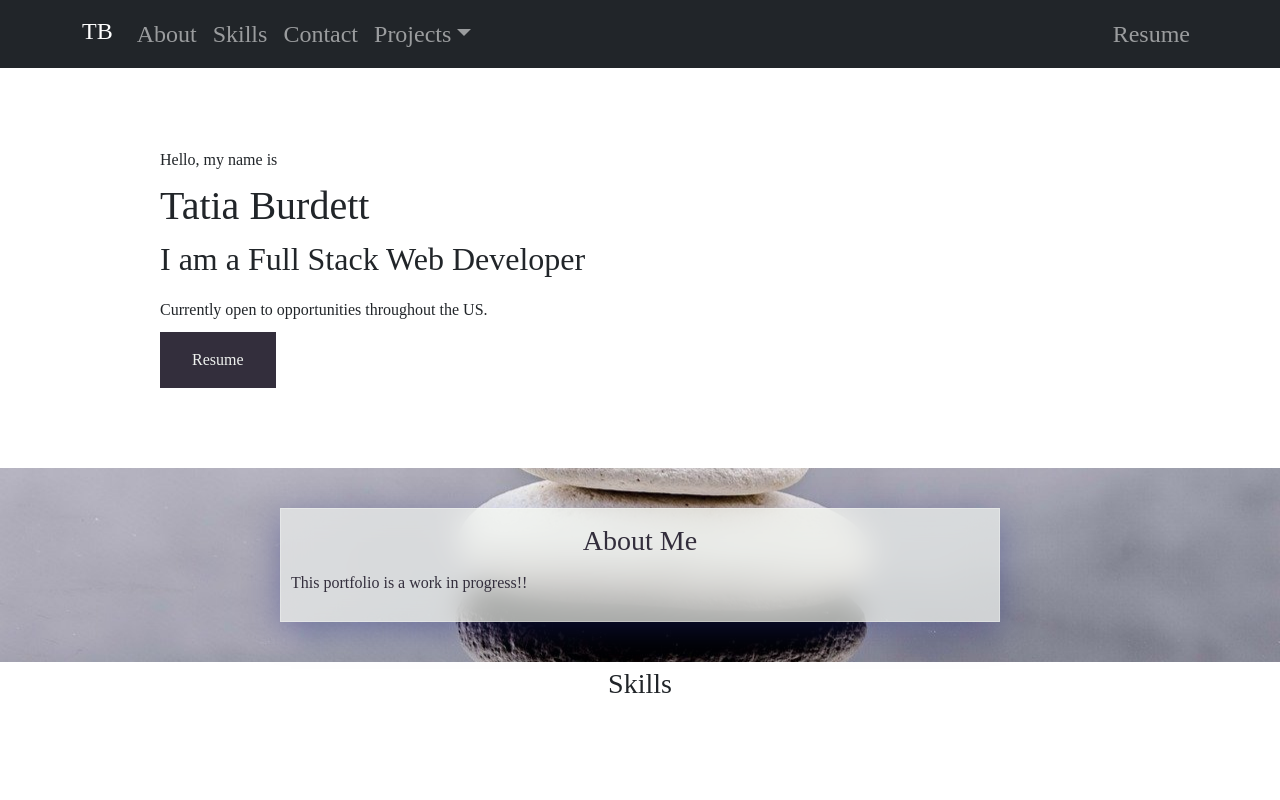
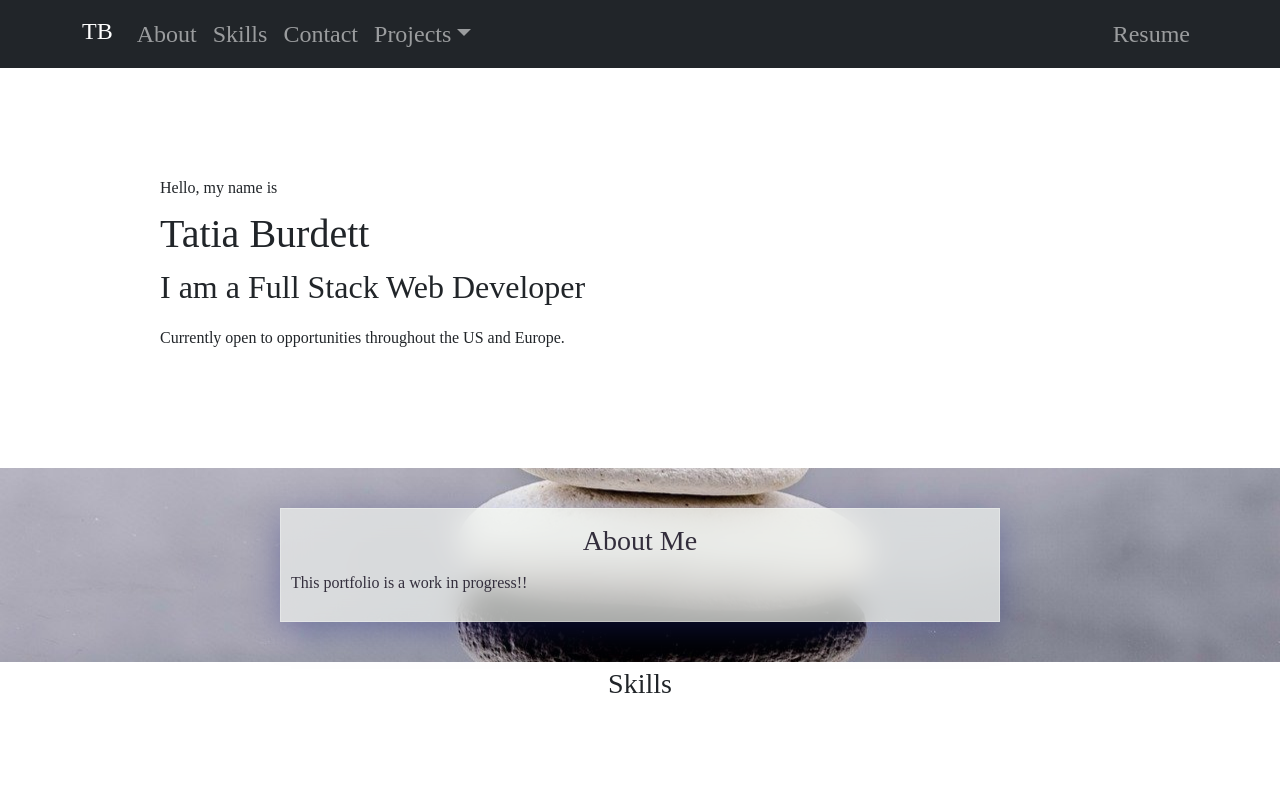
Before and after one commit to tatia-burdett/my-portfolio, a React (Create React App) app: page / in a window 1280 px wide. Shown: the top 800 px of the page. Built offline with nearby package versions, Linux system fonts and the light colour scheme.

Commit message:
update fullscreen section, rm resume

```diff
--- a/src/components/FullScreen/FullScreen.js
+++ b/src/components/FullScreen/FullScreen.js
@@ -8,8 +8,7 @@ export default function FullScreen() {
         <p className='header-p'>Hello, my name is</p>
         <h1>Tatia Burdett</h1>
         <h2>I am a Full Stack Web Developer</h2>
-        <p className='header-p'>Currently open to opportunities throughout the US.</p>
-        <a href='https://drive.google.com/file/d/1xGdbrtnpaXpPFPEieWNSfUfGjhnRkwe9/view?usp=sharing' target='_blank' rel='noreferrer' className='resume'>Resume</a>
+        <p className='header-p'>Currently open to opportunities throughout the US and Europe.</p>
       </div>
     </header>
   )
```
